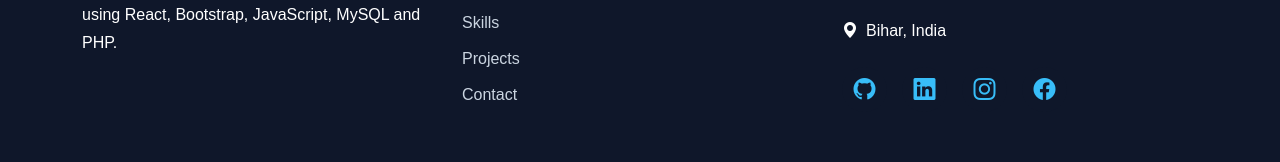
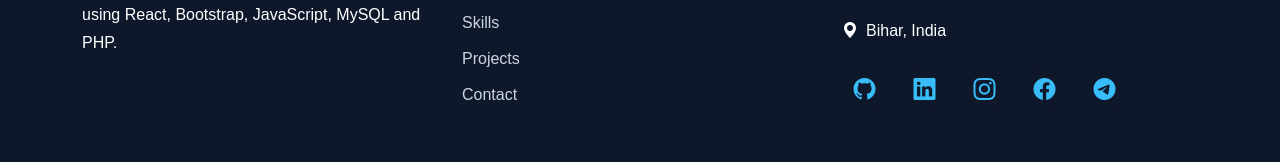
Before and after one commit to CoderSudha09/prostack, a React (Vite) app: page / in a window 1280 px wide. Shown: the part 3380-3542 px from the top of the page. Built offline with nearby package versions, Linux system fonts and the light colour scheme.

Commit message:
Updates new

```diff
--- a/src/components/Footer.jsx
+++ b/src/components/Footer.jsx
@@ -1,7 +1,7 @@
 export default function Footer() {
   return (
 
-        <footer className="footer-section py-4" data-aos="fade-up" >
+    <footer className="footer-section py-4" data-aos="fade-up" >
       <div className="container">
 
         <div className="row">
@@ -62,13 +62,17 @@ export default function Footer() {
 
             <div className="social-icons mt-4">
 
-              <a href="https://github.com/CoderSudha09"><i className="bi bi-github"></i></a>
+              <a href="https://github.com/sudha-coders-dev"><i className="bi bi-github"></i></a>
 
               <a href="https://www.linkedin.com/in/sudha-gupta-2216353b0"><i className="bi bi-linkedin"></i></a>
 
               <a href="#"><i className="bi bi-instagram"></i></a>
 
               <a href="#"><i className="bi bi-facebook"></i></a>
+
+              <a href="https://t.me/technologywithsudha8897" target="_blank" rel="noopener noreferrer">
+                <i className="bi bi-telegram"></i>
+              </a>
 
             </div>
 
```
